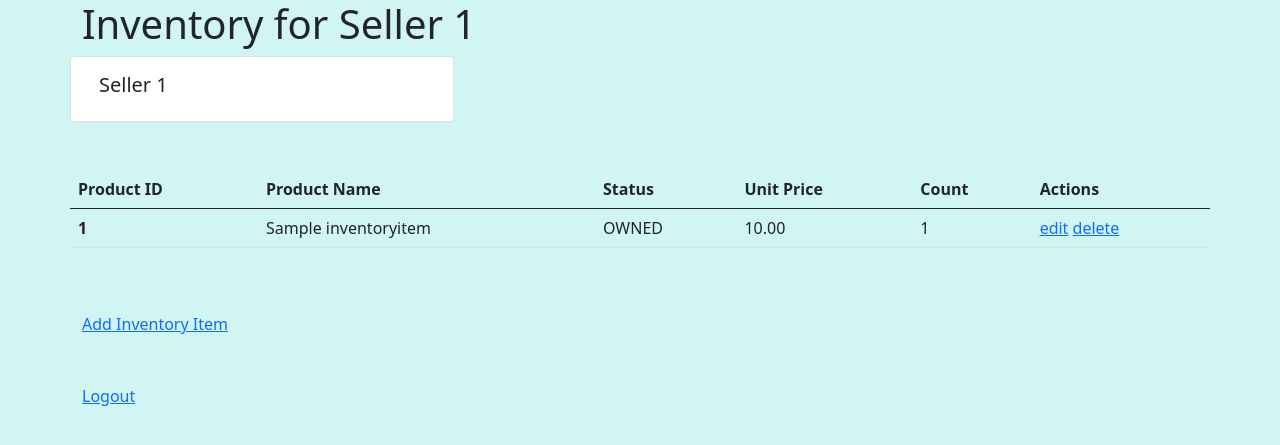
After one commit to evizitei/mercado-brasileiro, a Django app: page /sellers/inventory in a window 1280 px wide. The commit adds this page. Shown: the top 445 px of the page. Run offline with Django 3.2, Linux system fonts and the light colour scheme; a user stored in the database is signed in; tables that the repository leaves empty hold one stand-in row (values such as "Sample post"); parts of the project's set-up code (start-up, migrations or seed data) failed here and were passed over.

Commit message:
add inventory item class and index

```diff
--- a/mercado_brasileiro/models.py
+++ b/mercado_brasileiro/models.py
@@ -73,3 +73,29 @@ class CategoryNameTranslation(models.Model):
 class SellerUser(models.Model):
   seller_uuid=models.CharField(max_length=50)
   user_id=models.IntegerField()
+
+# This model is intended to represent
+# seller records regarding what they already
+# have in their inventory, and what is available
+# for them to buy.  there should be no records
+# that are neither owned nor available, and
+# owned/available should be mutually exclusive.
+# Down the line we can use these along with statistical
+# information from recent orders to optimize purchasing.
+class InventoryItem(models.Model):
+  seller_uuid=models.CharField(max_length=50)
+  product_uuid=models.CharField(max_length=50)
+  name=models.CharField(max_length=100)
+  owned=models.BooleanField()
+  available=models.BooleanField()
+  wholesale_unit_price=models.DecimalField(max_digits=12, decimal_places=2)
+  count=models.IntegerField()
+
+  @property
+  def inventory_status(self):
+    if self.owned:
+      return "OWNED"
+    elif self.available:
+      return "AVAILABLE"
+    else:
+      raise RuntimeError("Invalid Inventory State")
--- /dev/null
+++ b/mercado_brasileiro/templates/sellers/inventory.html
@@ -0,0 +1,51 @@
+{% extends "base.html" %}
+
+{% block content %}
+  <h1>Inventory for Seller {{ seller.seller_uuid}}</h1>
+  <div class="row gy-5">
+    {% if seller %}
+      <div class="card" style="width: 24rem;">
+        <div class="card-body">
+          <h5 class="card-title">Seller {{ seller.seller_uuid }}</h5>
+        </div>
+      </div>
+    {% else %}
+      <p>Seller not found...</p>
+    {% endif %}
+
+    {% if inventory_items %}
+    <table class="table">
+      <thead>
+        <tr>
+          <th>Product ID</th>
+          <th>Product Name</th>
+          <th>Status</th>
+          <th>Unit Price</th>
+          <th>Count</th>
+          <th>Actions</th>
+        </tr>
+      </thead>
+      <tbody>
+      {% for item in inventory_items %}
+        <tr>
+          <th scope="row">{{item.product_uuid}}</th>
+          <td>{{item.name}}</td>
+          <td>{{item.inventory_status}}</td>
+          <td>{{item.wholesale_unit_price}}</td>
+          <td>{{item.count}}</td>
+          <td>
+            <a href="inventory/{{item.id}}/edit">edit</a>
+            <a href="inventory/{{item.id}}/destroy">delete</a>
+          </td>
+        </tr>
+      {% endfor %}
+      </tbody>
+    </table>
+    {% else %}
+      <p>No inventory items are available.</p>
+    {% endif %}
+
+    <a href="/inventory/new">Add Inventory Item</a>
+    <a href="/logout">Logout</a>
+  </div>
+{% endblock %}
--- a/mercado_brasileiro/templates/sellers/profile.html
+++ b/mercado_brasileiro/templates/sellers/profile.html
@@ -40,6 +40,7 @@
       <p>No products are available.</p>
     {% endif %}
 
+    <a href="/sellers/inventory">See Inventory</a>
     <a href="/logout">Logout</a>
   </div>
 {% endblock %}
--- a/mercado_brasileiro/urls.py
+++ b/mercado_brasileiro/urls.py
@@ -27,5 +27,6 @@ urlpatterns = [
     path('sellers/login', views.sellers_login, name="sellers_login"),
     path('sellers/auth', views.sellers_authenticate, name="sellers_auth"),
     path('sellers/profile', views.sellers_profile, name="sellers_profile"),
+    path('sellers/inventory', views.sellers_inventory, name="sellers_inventory"),
     path('logout', views.sellers_logout, name="seller_logout")
 ]
--- a/mercado_brasileiro/views.py
+++ b/mercado_brasileiro/views.py
@@ -5,7 +5,7 @@ from django.http import HttpResponse
 from django.shortcuts import redirect
 from django.template import loader
 
-from .models import OrderItem, Product, Seller, SellerUser
+from .models import OrderItem, Product, Seller, SellerUser, InventoryItem
 from .forms import RegistrationForm, LoginForm
 
 def index(request):
@@ -68,6 +68,15 @@ def sellers_profile(request):
     context = {'seller': seller, 'user': request.user, 'order_items': order_items}
     return HttpResponse(template.render(context, request))
 
+def sellers_inventory(request):
+    if not request.user.is_authenticated:
+        return redirect("sellers_login")
+    seller_user = SellerUser.objects.get(user_id=request.user.id)
+    seller = Seller.objects.get(seller_uuid=seller_user.seller_uuid)
+    inventory_items = InventoryItem.objects.filter(seller_uuid=seller.seller_uuid).all()
+    template = loader.get_template('sellers/inventory.html')
+    context = {'seller': seller, 'user': request.user, 'inventory_items': inventory_items}
+    return HttpResponse(template.render(context, request))
 
 def sellers_attach_user(request):
     if request.method == 'POST':
```
Also changed, not shown: mercado_brasileiro/migrations/0018_inventoryitem.py (added).
